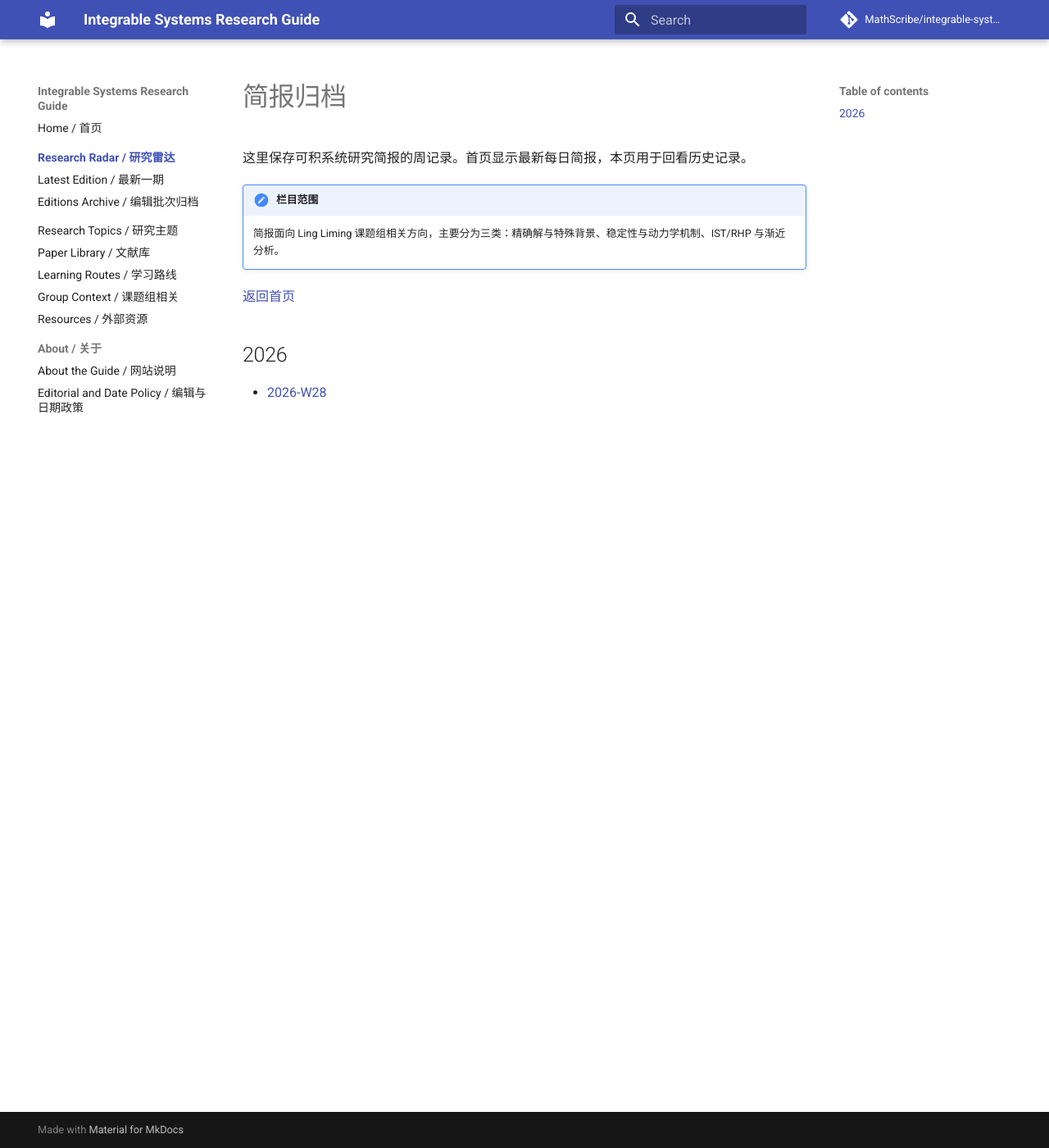
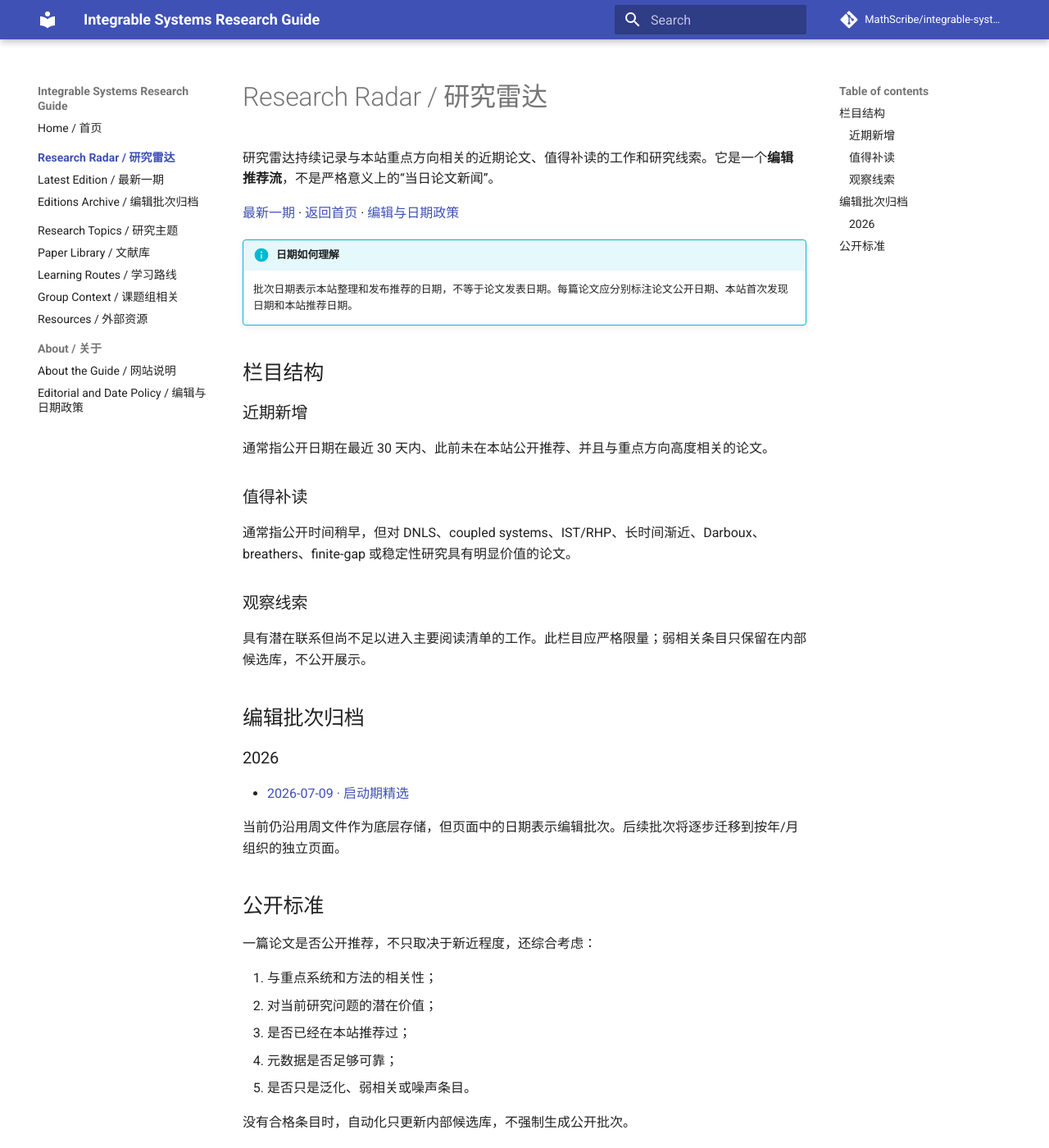
Before and after one commit to MathScribe/integrable-systems-guide, an MkDocs documentation site: the page built from docs/radar/index.md, in a window 1280 px wide and 1400 px high. Shown: the whole window at 82% size. Built offline with MkDocs 1.6.1 and Material for MkDocs 9.7.7, drawn with Linux system fonts in a browser that asks for light colours; comment, search, counter and statistics services are not loaded.

Commit message:
Redefine radar as editorial editions rather than daily news

```diff
--- a/docs/radar/index.md
+++ b/docs/radar/index.md
@@ -1,12 +1,42 @@
-# 简报归档
+# Research Radar / 研究雷达
 
-这里保存可积系统研究简报的周记录。首页显示最新每日简报，本页用于回看历史记录。
+研究雷达持续记录与本站重点方向相关的近期论文、值得补读的工作和研究线索。它是一个**编辑推荐流**，不是严格意义上的“当日论文新闻”。
 
-!!! note "栏目范围"
-    简报面向 Ling Liming 课题组相关方向，主要分为三类：精确解与特殊背景、稳定性与动力学机制、IST/RHP 与渐近分析。
+[最新一期](latest.md) · [返回首页](../index.md) · [编辑与日期政策](../editorial-policy.md)
 
-[返回首页](../index.md)
+!!! info "日期如何理解"
+    批次日期表示本站整理和发布推荐的日期，不等于论文发表日期。每篇论文应分别标注论文公开日期、本站首次发现日期和本站推荐日期。
 
-## 2026
+## 栏目结构
 
-- [2026-W28](2026-W28.md)
+### 近期新增
+
+通常指公开日期在最近 30 天内、此前未在本站公开推荐、并且与重点方向高度相关的论文。
+
+### 值得补读
+
+通常指公开时间稍早，但对 DNLS、coupled systems、IST/RHP、长时间渐近、Darboux、breathers、finite-gap 或稳定性研究具有明显价值的论文。
+
+### 观察线索
+
+具有潜在联系但尚不足以进入主要阅读清单的工作。此栏目应严格限量；弱相关条目只保留在内部候选库，不公开展示。
+
+## 编辑批次归档
+
+### 2026
+
+- [2026-07-09 · 启动期精选](2026-W28.md#2026-07-09--启动期精选)
+
+当前仍沿用周文件作为底层存储，但页面中的日期表示编辑批次。后续批次将逐步迁移到按年/月组织的独立页面。
+
+## 公开标准
+
+一篇论文是否公开推荐，不只取决于新近程度，还综合考虑：
+
+1. 与重点系统和方法的相关性；
+2. 对当前研究问题的潜在价值；
+3. 是否已经在本站推荐过；
+4. 元数据是否足够可靠；
+5. 是否只是泛化、弱相关或噪声条目。
+
+没有合格条目时，自动化只更新内部候选库，不强制生成公开批次。
```
